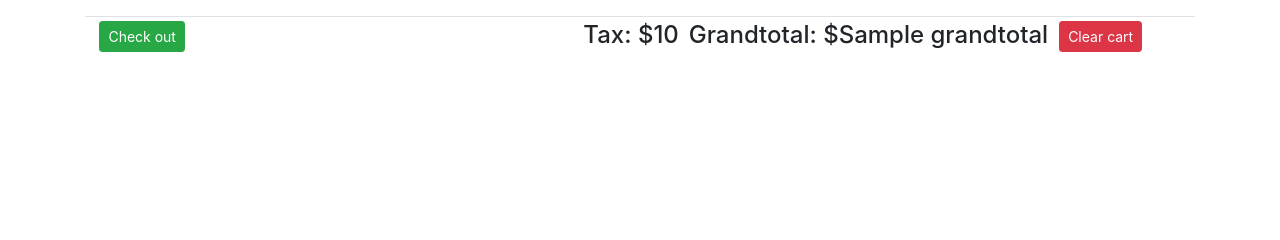
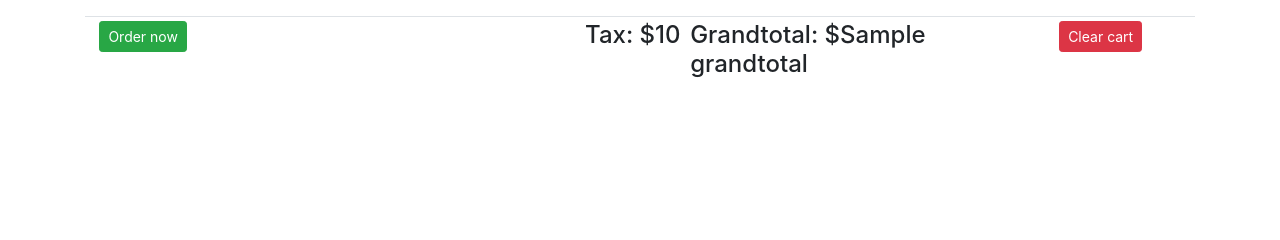
Before and after one commit to Igorcand/E-commerce-Flask, a Flask app: template shop/templates/products/carts.html in a window 1280 px wide. Shown: the part 141-381 px from the top of the page. Run offline with Flask 2, Linux system fonts and the light colour scheme; the template is opened without the code that fills it: most values are stand-ins (such as "Sample title", 1, 10 or a date in 2020); some libraries are stand-ins or nearby versions.

Commit message:
add route at button order now

```diff
--- a/shop/templates/products/carts.html
+++ b/shop/templates/products/carts.html
@@ -63,7 +63,7 @@
             <table class="table table-sm">
                 <tr>
                     <td></td>
-                    <td><a href="/" class="btn btn-sm btn-success">Check out</a></td>
+                    <td><a href="{{url_for('getorder')}}" class="btn btn-sm btn-success">Order now</a></td>
                     <td width="35%"></td>
                     <td colspan="3"><h4> Tax: ${{tax}}</h4></td>
                     <td colspan="4"><h4> Grandtotal: ${{grandtotal}} </h4></td>
```
